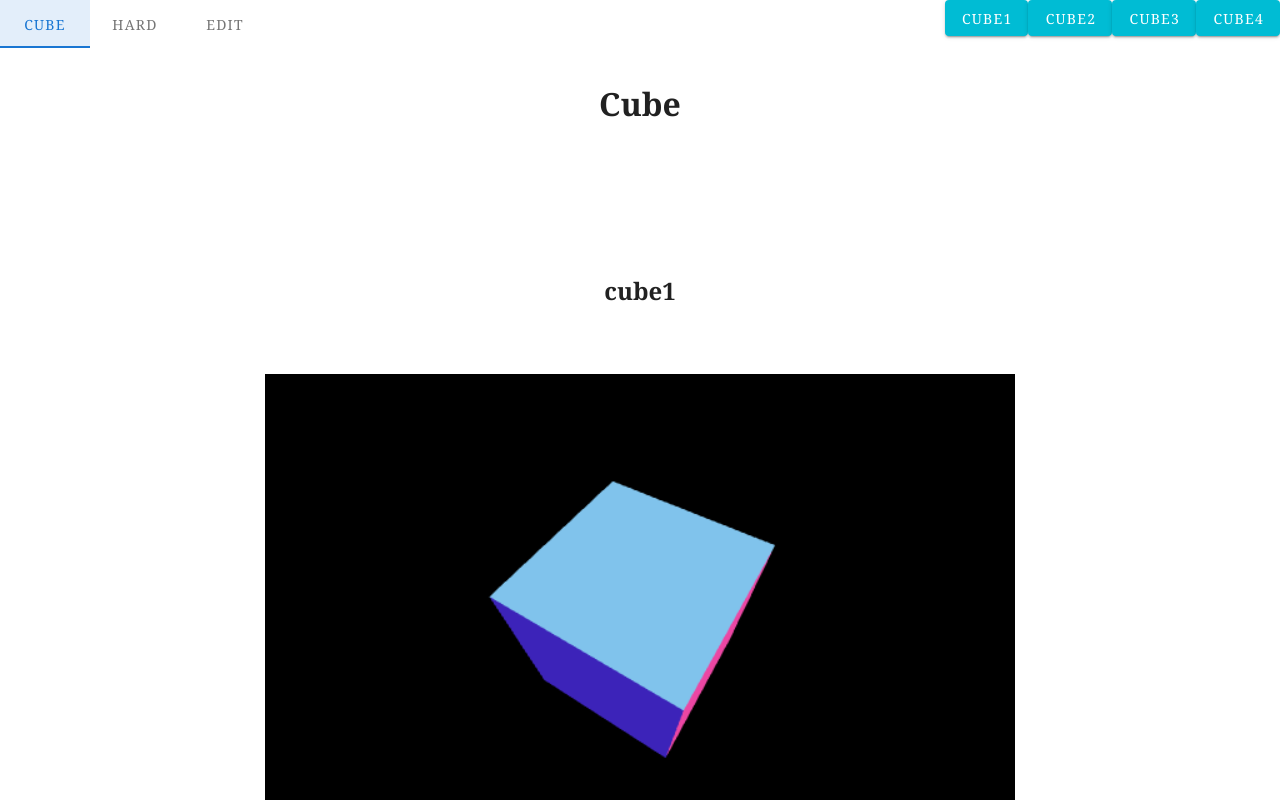
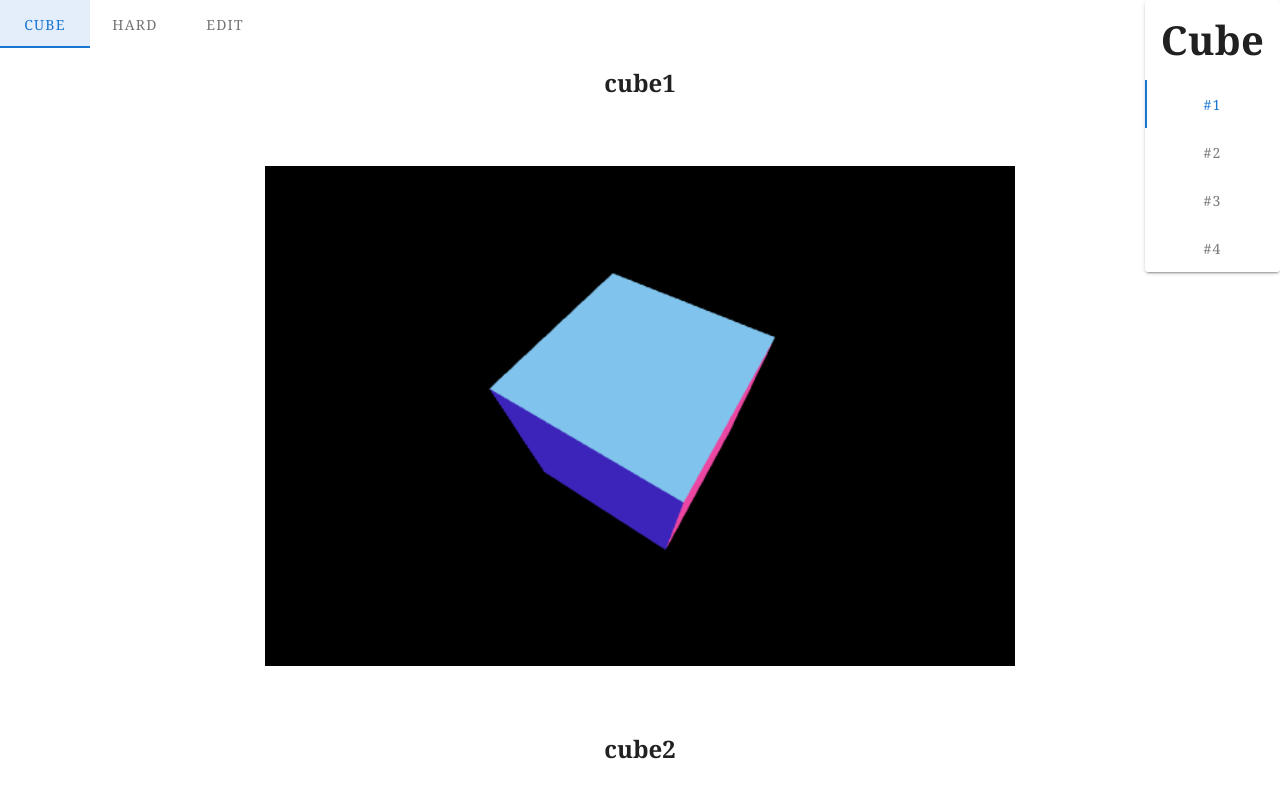
Before and after one commit to kota-kaneta/Hard-perfect-score-answer-Kas, a Vue app: page / in a window 1280 px wide. Shown: the top 800 px of the page. Built offline with nearby package versions, Linux system fonts and the light colour scheme.

Commit message:
バーティカル試用

```diff
--- a/src/components/Header.vue
+++ b/src/components/Header.vue
@@ -1,14 +1,23 @@
 <template>
     <header>
-        <h1><slot></slot></h1>
+      <v-card color="basil">
+        <v-card-title class="text-center justify-center py-6">
+          <h1><slot></slot></h1>
+        </v-card-title>
+          <v-tabs vertical>
+            <v-tab v-scroll-to="'#top'">#1</v-tab>
+            <v-tab v-scroll-to="'#h2'">#2</v-tab>
+            <v-tab v-scroll-to="'#h3'">#3</v-tab>
+            <v-tab v-scroll-to="'#h4'">#4</v-tab>
+        </v-tabs>
+      </v-card>
     </header>
 </template>
 
 <style scoped>
 header{
-  display: flex;
-  justify-content: center;
-  padding: 80px 0;
+  position: fixed;
+  right: 0;
 }
 </style>
 
--- a/src/views/Edit.vue
+++ b/src/views/Edit.vue
@@ -1,39 +1,31 @@
 <template>
   <div class="edit">
-      <div class="right-nav">
-        <v-tabs>
-          <v-tab v-scroll-to="'#top'">edit1</v-tab>
-          <v-tab v-scroll-to="'#edit2'">edit2</v-tab>
-          <v-tab v-scroll-to="'#edit3'">edit3</v-tab>
-          <v-tab v-scroll-to="'#edit4'">edit4</v-tab>
-        </v-tabs>
-      </div>
     <Header id="top">Edit</Header>
-      <div id="edit">
+      <div id="h1">
         <h2>
-          edit
+          h1
         </h2>
       </div>
-      <div id="edit2">
+      <div id="h2">
         <h2>
-          edit2
+          h2
         </h2>
       </div>
-      <div id="edit3">
+      <div id="h3">
         <h2>
-          edit3
+          h3
         </h2>
       </div>
-      <div id="edit4">
+      <div id="h4">
         <h2>
-          edit4
+          h4
         </h2>
       </div>
   </div>
 </template>
 
 <style>
-#edit,#edit2,#edit3,#edit4{
+#h,#h2,#h3,#h4{
   height: 500px;
 }
 </style>
--- a/src/views/Hard.vue
+++ b/src/views/Hard.vue
@@ -1,14 +1,5 @@
 <template>
-  <div class="hard">
-      <div class="right-nav">
-        <v-tabs>
-          <v-tab v-scroll-to="'#top'">hard1</v-tab>
-          <v-tab v-scroll-to="'#hard2'">hard2</v-tab>
-          <v-tab v-scroll-to="'#hard3'">hard3</v-tab>
-          <v-tab v-scroll-to="'#hard4'">hard4</v-tab>
-        </v-tabs>
-      </div>
-    <Header id="top">JavaScript①</Header>
+  <div class="JavaScript">
   </div>
 </template>
 
@@ -16,11 +7,9 @@
 </style>
 
 <script>
-import Header from "@/components/Header.vue"
 export default {
     name: "hard",
     components: {
-      Header
     }
   }
 </script>
--- a/src/views/Home.vue
+++ b/src/views/Home.vue
@@ -1,11 +1,5 @@
 <template>
   <div class="cube">
-      <div class="right-nav">
-        <v-btn dark color="cyan" v-scroll-to="'#top'">cube1</v-btn>
-        <v-btn dark color="cyan" v-scroll-to="'#h2'">cube2</v-btn>
-        <v-btn dark color="cyan" v-scroll-to="'#h3'">cube3</v-btn>
-        <v-btn dark color="cyan" v-scroll-to="'#h4'">cube4</v-btn>
-      </div>
     <Header id="top">Cube</Header>
     <h2>cube1</h2>
       <div id="cube">
```
